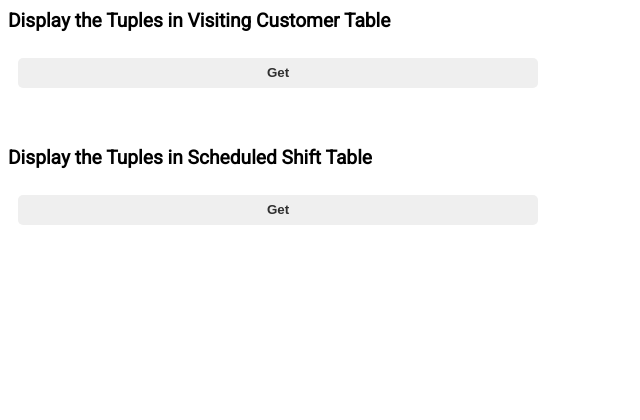
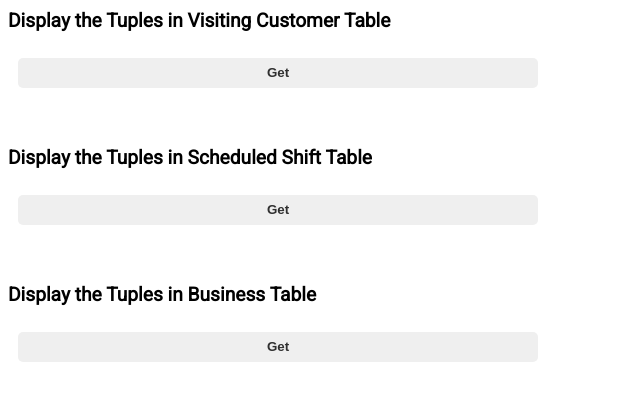
Before and after one commit to JLSellorsIII/304DatabaseProject, a PHP site: page / in a window 1280 px wide. Shown: the part 1412-1832 px from the top of the page, without its empty margins (0-640 px from the left). Before the commit the page ends 1637 px from the top, so only its background shows below. Run offline with PHP 8.4, Linux system fonts and the light colour scheme.

Commit message:
Added DisplayBusinesses

```diff
--- a/index.php
+++ b/index.php
@@ -129,6 +129,16 @@
 				</form>
 				<div id="displayScheduledShiftSuccess"/>
 			</div>
+
+            <div class="op-container">
+                <h2>Display the Tuples in Business Table</h2>
+                <form method="GET" action="index.php">
+                    <input type="hidden" id="displayBusinesses" name="displayBusinesses">
+                    <input type="submit" class="button" value="Get" name="displayBusinesses"></p>
+                </form>
+                <div id="displayBusinessesSuccess"/>
+            </div>
+
 		</div>
 	</body>
 
@@ -314,7 +324,9 @@
 				displayScheduledShift();
 			} else if (array_key_exists('displayVisitingCustomer', $_GET)) {
 				displayVisitingCustomer();
-			}
+			} else if (array_key_exists('displayBusinesses', $_GET)) {
+			    displayBusinesses();
+            }
 			disconnectDB();
 		}
 
```
